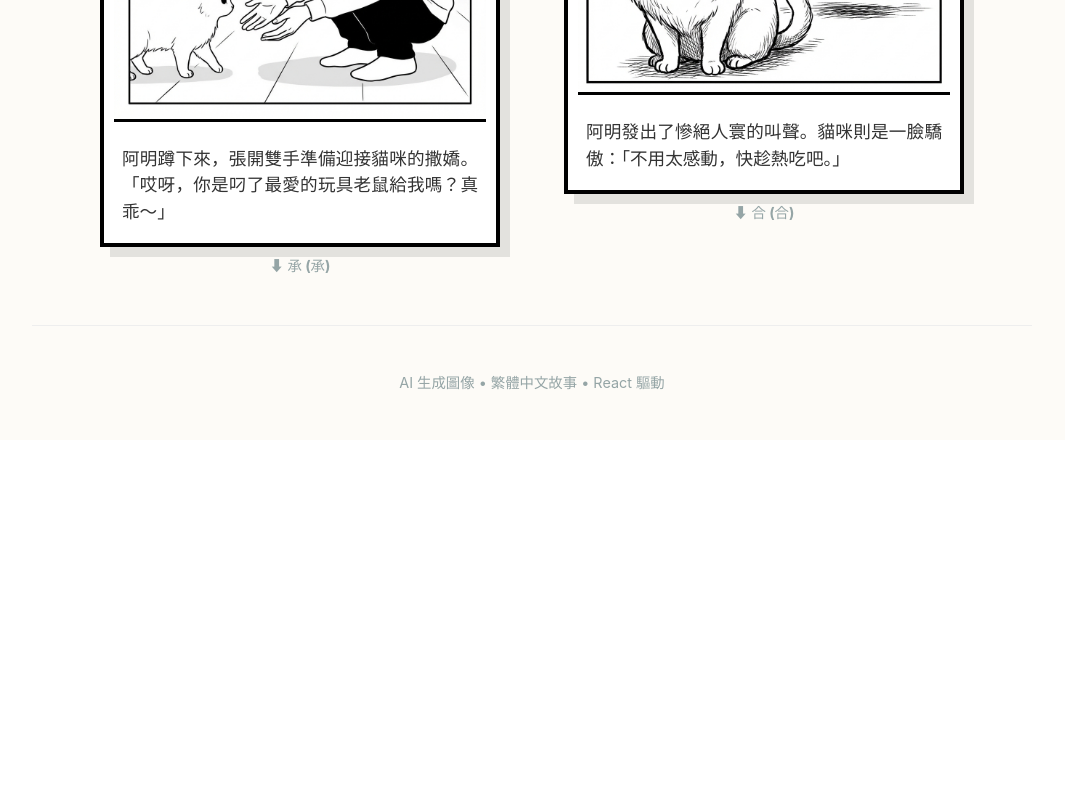
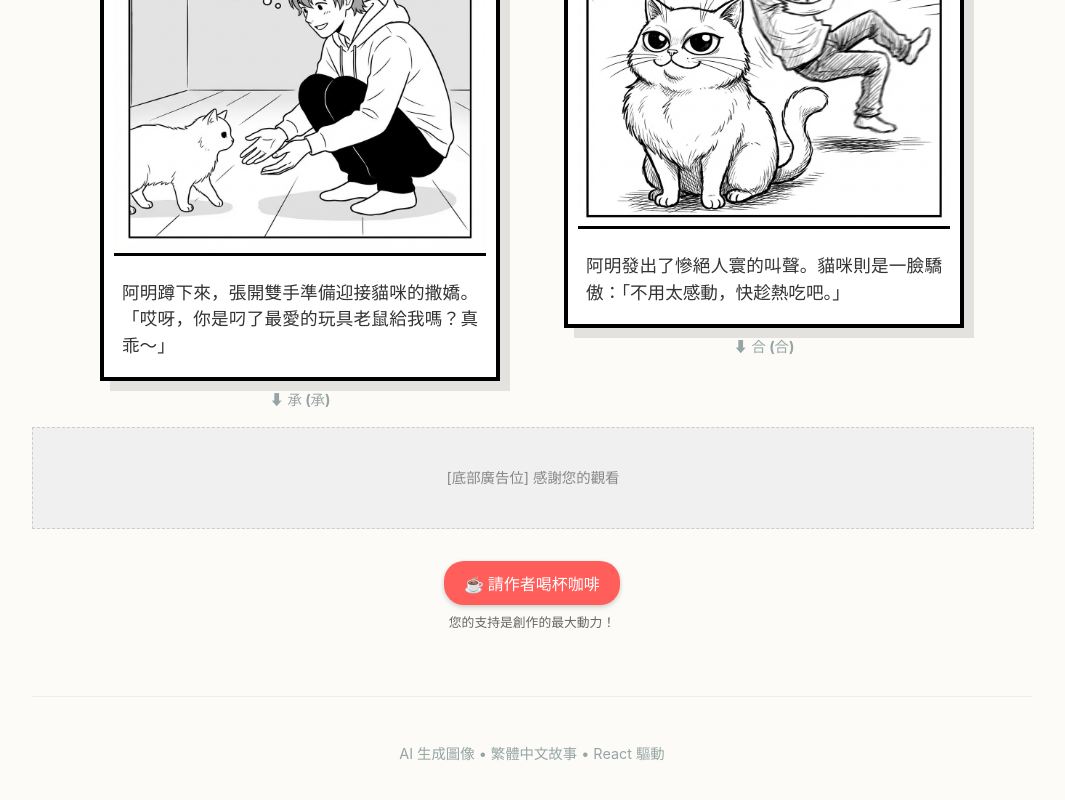
Before and after one commit to ImL1s/comic-gallery-demo, a React (Vite) app: page / in a window 1280 px wide. Shown: the part 1054-1854 px from the top of the page, without its empty margins (108-1173 px from the left). Before the commit the page ends 1494 px from the top, so only its background shows below. Built offline with nearby package versions, Linux system fonts and the light colour scheme.

Commit message:
feat: add SEO and monetization components

```diff
--- a/package.json
+++ b/package.json
@@ -11,7 +11,8 @@
   },
   "dependencies": {
     "react": "^19.2.0",
-    "react-dom": "^19.2.0"
+    "react-dom": "^19.2.0",
+    "react-helmet": "^6.1.0"
   },
   "devDependencies": {
     "@eslint/js": "^9.39.1",
--- a/src/components/ComicViewer.jsx
+++ b/src/components/ComicViewer.jsx
@@ -1,5 +1,7 @@
 import { useState } from 'react';
 import './ComicViewer.css';
+import SEOHead from './SEOHead';
+import { AdPlaceholder, DonationButton } from './Monetization';
 
 const ComicPanel = ({ panel, index }) => {
     return (
@@ -17,13 +19,25 @@ const ComicPanel = ({ panel, index }) => {
 };
 
 export const ComicViewer = ({ comic }) => {
+    const currentUrl = typeof window !== 'undefined' ? window.location.href : '';
+
     return (
         <div className="comic-viewer">
+            <SEOHead
+                title={comic.title}
+                description={comic.description}
+                image={comic.panels[0].image} /* Use first panel as preview image */
+                url={currentUrl}
+            />
+
             <header className="comic-header">
                 <h1>{comic.title}</h1>
                 <p className="author">By {comic.author}</p>
                 <p className="description">{comic.description}</p>
             </header>
+
+            {/* Top Ad Slot */}
+            <AdPlaceholder label="[頂部廣告位] 支持我們，請解除 AdBlock" />
 
             <div className="comic-grid">
                 <div className="comic-row">
@@ -42,6 +56,10 @@ export const ComicViewer = ({ comic }) => {
                 </div>
             </div>
 
+            {/* Bottom Ad Slot & Donation */}
+            <AdPlaceholder label="[底部廣告位] 感謝您的觀看" />
+            <DonationButton />
+
             <footer className="comic-footer">
                 <p>AI 生成圖像 • 繁體中文故事 • React 驅動</p>
             </footer>
--- /dev/null
+++ b/src/components/Monetization.jsx
@@ -0,0 +1,56 @@
+import React from 'react';
+
+// 廣告預留區塊
+export const AdPlaceholder = ({ label = "廣告贊助區" }) => {
+    return (
+        <div style={{
+            width: '100%',
+            minHeight: '100px',
+            backgroundColor: '#f0f0f0',
+            border: '1px dashed #ccc',
+            display: 'flex',
+            alignItems: 'center',
+            justifyContent: 'center',
+            margin: '2rem 0',
+            color: '#888',
+            fontSize: '0.9rem'
+        }}>
+            {label}
+        </div>
+    );
+};
+
+// 贊助按鈕 (模擬 Ko-fi)
+export const DonationButton = () => {
+    // 這裡我們只是一個模擬連結，之後可以換成真實的 Ko-fi 連結
+    const handleDonate = () => {
+        window.open('https://ko-fi.com', '_blank');
+    };
+
+    return (
+        <div style={{ textAlign: 'center', marginTop: '2rem' }}>
+            <button
+                onClick={handleDonate}
+                style={{
+                    backgroundColor: '#FF5E5B',
+                    color: 'white',
+                    border: 'none',
+                    padding: '10px 20px',
+                    borderRadius: '20px',
+                    fontSize: '1rem',
+                    cursor: 'pointer',
+                    boxShadow: '0 2px 5px rgba(0,0,0,0.2)',
+                    fontWeight: 'bold',
+                    display: 'inline-flex',
+                    alignItems: 'center',
+                    gap: '8px'
+                }}
+            >
+                ☕ 請作者喝杯咖啡
+            </button>
+            <p style={{ fontSize: '0.8rem', color: '#666', marginTop: '0.5rem' }}>
+                您的支持是創作的最大動力！
+            </p>
+        </div>
+    );
+};
--- /dev/null
+++ b/src/components/SEOHead.jsx
@@ -0,0 +1,30 @@
+import React from 'react';
+import { Helmet } from 'react-helmet';
+
+const SEOHead = ({ title, description, image, url }) => {
+    const siteTitle = '四格漫畫藝廊 | Comic Gallery';
+    const fullTitle = title ? `${title} | ${siteTitle}` : siteTitle;
+
+    return (
+        <Helmet>
+            {/* Basic Meta Tags */}
+            <title>{fullTitle}</title>
+            <meta name="description" content={description} />
+
+            {/* Open Graph / Facebook */}
+            <meta property="og:type" content="website" />
+            <meta property="og:title" content={fullTitle} />
+            <meta property="og:description" content={description} />
+            {image && <meta property="og:image" content={image} />}
+            {url && <meta property="og:url" content={url} />}
+
+            {/* Twitter */}
+            <meta name="twitter:card" content="summary_large_image" />
+            <meta name="twitter:title" content={fullTitle} />
+            <meta name="twitter:description" content={description} />
+            {image && <meta name="twitter:image" content={image} />}
+        </Helmet>
+    );
+};
+
+export default SEOHead;
```
Also changed, not shown: 1 other file (tests, documents, lock files or other folders).
